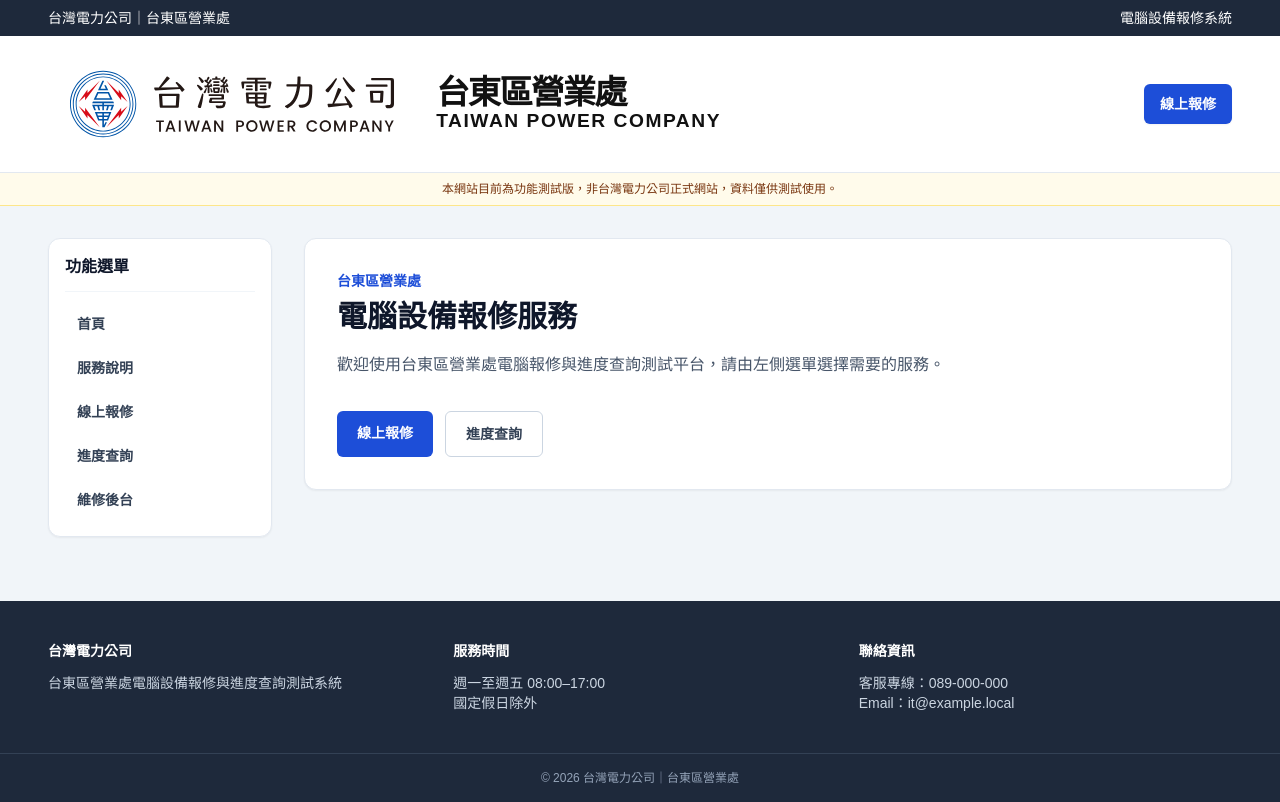
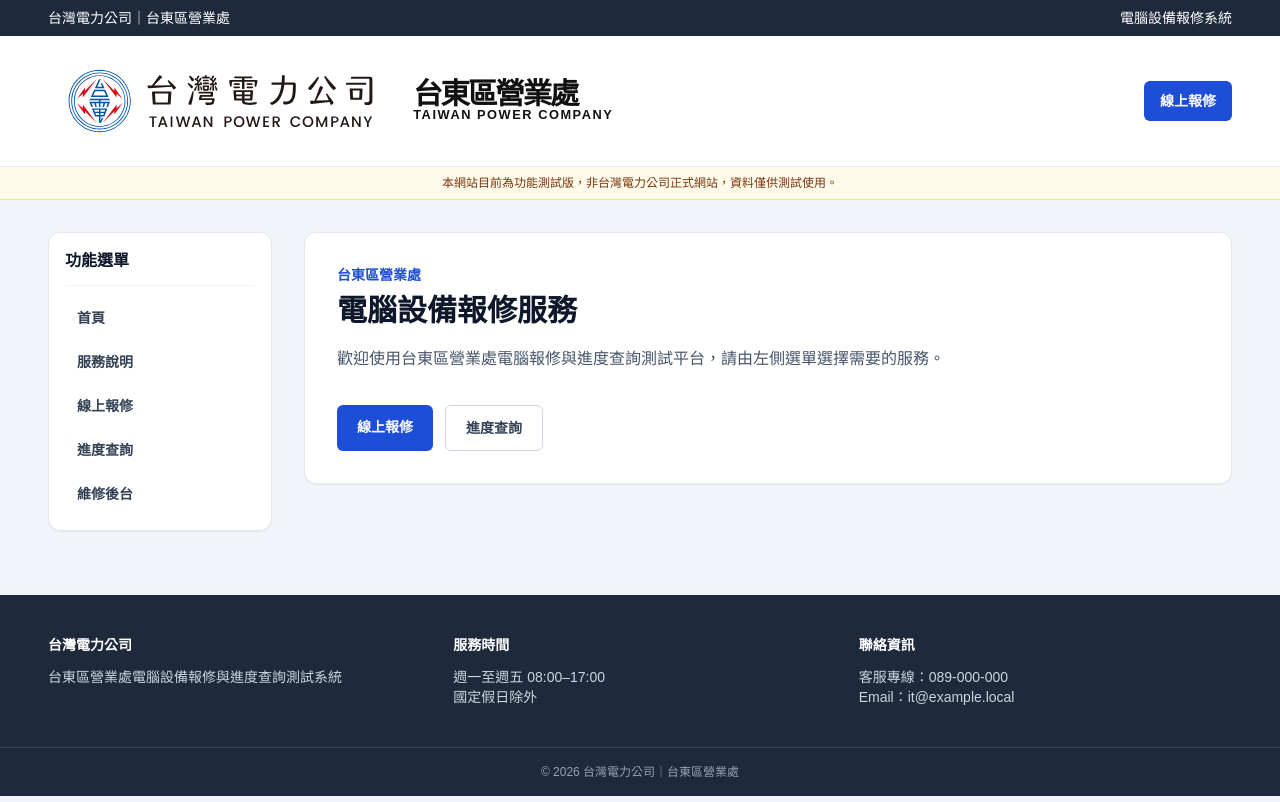
Before and after one commit to pomme520/my_web, a Next.js app: page / in a window 1280 px wide. Built offline with nearby package versions, Linux system fonts and the light colour scheme.

Commit message:
Tighten the Taitung district office branding to match the Taipower logo layout more closely

```diff
--- a/app/layout.tsx
+++ b/app/layout.tsx
@@ -21,7 +21,22 @@
       <body>
         <div className="min-h-screen bg-slate-100 text-slate-800">
           <div className="bg-slate-800 text-sm text-white"><div className="mx-auto flex max-w-7xl justify-between px-6 py-2 lg:px-12"><span>台灣電力公司｜台東區營業處</span><span>電腦設備報修系統</span></div></div>
-          <header className="border-b border-slate-200 bg-white"><div className="mx-auto flex max-w-7xl items-center justify-between gap-6 px-6 py-5 lg:px-12"><Link href="/" className="flex items-center gap-5" aria-label="台灣電力公司台東區營業處首頁"><img src="/tpclogo.svg" alt="台灣電力公司 Taiwan Power Company" className="h-20 w-auto shrink-0 object-contain md:h-24" /><div className="flex flex-col justify-center leading-[0.9] text-[#111111]"><span className="brand-chinese text-[clamp(2rem,2.6vw,3.4rem)] font-black tracking-[-0.05em]">台東區營業處</span><span className="mt-1 text-[clamp(1.05rem,1.5vw,2rem)] font-semibold tracking-[0.08em] text-[#111111]">TAIWAN POWER COMPANY</span></div></Link><Link href="/booking" className="rounded-md bg-blue-700 px-4 py-2.5 text-sm font-bold text-white shadow-sm transition hover:bg-blue-800">線上報修</Link></div></header>
+          <header className="border-b border-slate-200 bg-white">
+            <div className="mx-auto flex max-w-7xl items-center justify-between gap-6 px-6 py-5 lg:px-12">
+              <Link href="/" className="flex items-center gap-4 md:gap-5" aria-label="台灣電力公司台東區營業處首頁">
+                <img src="/tpclogo.svg" alt="台灣電力公司 Taiwan Power Company" className="h-[78px] w-auto shrink-0 object-contain md:h-[90px]" />
+                <div className="flex flex-col justify-center leading-[0.82] text-[#111111]">
+                  <span className="brand-chinese text-[clamp(1.8rem,2.3vw,3rem)] font-black tracking-[-0.07em]">
+                    台東區營業處
+                  </span>
+                  <span className="mt-1 text-[clamp(0.8rem,1vw,1.3rem)] font-semibold tracking-[0.12em] text-[#111111]">
+                    TAIWAN POWER COMPANY
+                  </span>
+                </div>
+              </Link>
+              <Link href="/booking" className="rounded-md bg-blue-700 px-4 py-2.5 text-sm font-bold text-white shadow-sm transition hover:bg-blue-800">線上報修</Link>
+            </div>
+          </header>
           <div className="border-b border-amber-200 bg-amber-50"><div className="mx-auto max-w-7xl px-6 py-2 text-center text-xs text-amber-900 lg:px-12">本網站目前為功能測試版，非台灣電力公司正式網站，資料僅供測試使用。</div></div>
           <div className="mx-auto flex max-w-7xl items-start gap-8 px-6 py-8 lg:px-12"><aside className="sticky top-6 hidden w-56 shrink-0 rounded-xl border border-slate-200 bg-white p-4 shadow-sm md:block"><h2 className="mb-3 border-b border-slate-100 pb-3 font-bold text-slate-900">功能選單</h2><nav aria-label="主要導覽" className="space-y-1">{navigation.map(([href, label]) => <Link key={href} href={href} className="block rounded-lg px-3 py-2.5 text-sm font-semibold text-slate-700 transition hover:bg-blue-50 hover:text-blue-700">{label}</Link>)}</nav></aside><main className="min-w-0 flex-1">{children}</main></div>
           <footer className="mt-8 bg-slate-800 text-slate-200"><div className="mx-auto grid max-w-7xl gap-8 px-6 py-10 text-sm md:grid-cols-3 lg:px-12"><div><h2 className="font-bold text-white">台灣電力公司</h2><p className="mt-3 text-slate-300">台東區營業處電腦設備報修與進度查詢測試系統</p></div><div><h2 className="font-bold text-white">服務時間</h2><p className="mt-3 text-slate-300">週一至週五 08:00–17:00<br />國定假日除外</p></div><div><h2 className="font-bold text-white">聯絡資訊</h2><p className="mt-3 text-slate-300">客服專線：089-000-000<br />Email：it@example.local</p></div></div><div className="border-t border-slate-700 py-4 text-center text-xs text-slate-400">© 2026 台灣電力公司｜台東區營業處</div></footer>
```
